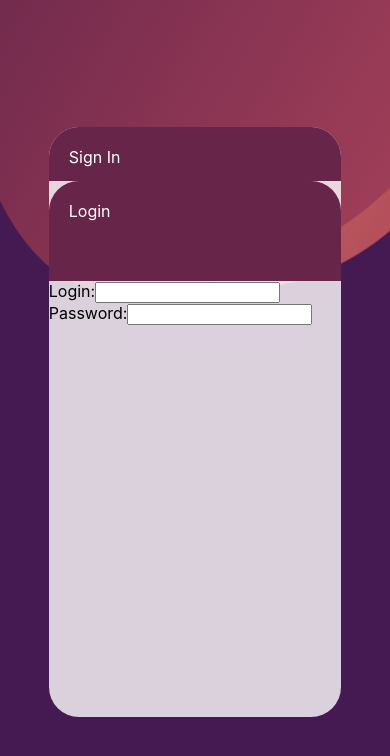
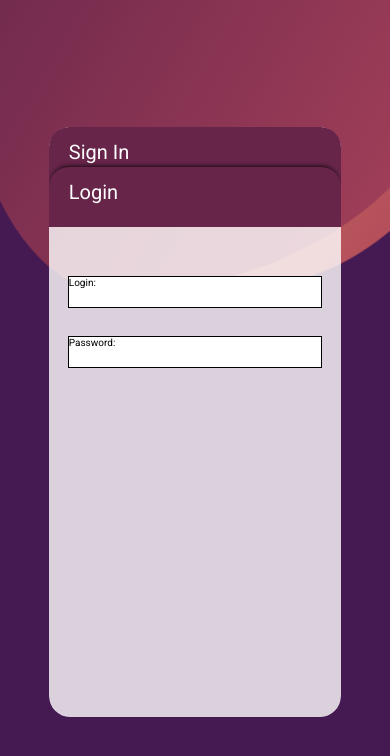
Before and after one commit to video-kid/signup-page, a React (Create React App) app: page / in a window 390 px wide. Shown: the top 756 px of the page. Built offline with nearby package versions, Linux system fonts and the light colour scheme.

Commit message:
add mobile styles and globals

```diff
--- a/public/index.html
+++ b/public/index.html
@@ -2,19 +2,38 @@
 <html lang="en">
   <head>
     <meta charset="utf-8" />
-    <link rel="icon" href="%PUBLIC_URL%/favicon.ico" />
-    <meta name="viewport" content="width=device-width, initial-scale=1" />
-    <meta name="theme-color" content="#000000" />
+    <link
+      rel="preconnect"
+      href="https://fonts.googleapis.com" />
+    <link
+      rel="preconnect"
+      href="https://fonts.gstatic.com"
+      crossorigin />
+    <link
+      href="https://fonts.googleapis.com/css2?family=Roboto:wght@400;700;900&display=swap"
+      rel="stylesheet" />
+    <link
+      rel="icon"
+      href="%PUBLIC_URL%/favicon.ico" />
+    <meta
+      name="viewport"
+      content="width=device-width, initial-scale=1" />
+    <meta
+      name="theme-color"
+      content="#000000" />
     <meta
       name="description"
-      content="Web site created using create-react-app"
-    />
-    <link rel="apple-touch-icon" href="%PUBLIC_URL%/logo192.png" />
+      content="Web site created using create-react-app" />
+    <link
+      rel="apple-touch-icon"
+      href="%PUBLIC_URL%/logo192.png" />
     <!--
       manifest.json provides metadata used when your web app is installed on a
       user's mobile device or desktop. See https://developers.google.com/web/fundamentals/web-app-manifest/
     -->
-    <link rel="manifest" href="%PUBLIC_URL%/manifest.json" />
+    <link
+      rel="manifest"
+      href="%PUBLIC_URL%/manifest.json" />
     <!--
       Notice the use of %PUBLIC_URL% in the tags above.
       It will be replaced with the URL of the `public` folder during the build.
--- a/src/index.css
+++ /dev/null
@@ -1,13 +0,0 @@
-body {
-  margin: 0;
-  font-family: -apple-system, BlinkMacSystemFont, 'Segoe UI', 'Roboto', 'Oxygen',
-    'Ubuntu', 'Cantarell', 'Fira Sans', 'Droid Sans', 'Helvetica Neue',
-    sans-serif;
-  -webkit-font-smoothing: antialiased;
-  -moz-osx-font-smoothing: grayscale;
-}
-
-code {
-  font-family: source-code-pro, Menlo, Monaco, Consolas, 'Courier New',
-    monospace;
-}
--- a/src/index.js
+++ b/src/index.js
@@ -1,6 +1,6 @@
 import React from 'react';
 import ReactDOM from 'react-dom/client';
-import './index.css';
+import './styles/App.module.scss';
 import App from './App';
 import reportWebVitals from './reportWebVitals';
 
--- a/src/pages/LoginPage/LoginPage.module.scss
+++ b/src/pages/LoginPage/LoginPage.module.scss
@@ -2,7 +2,7 @@
   overflow: hidden;
   height: 100vh;
   width: 100vw;
-  background-color: #451952;
+  background-color: var(--violet);
   position: relative;
   display: flex;
   align-items: center;
@@ -34,6 +34,8 @@
   height: 70vh;
   width: 75vw;
   position: relative;
+  overflow: hidden;
+  border-radius: 20px;
   @media (min-width: 864px) {
     height: 75vh;
     width: 40vw;
@@ -42,11 +44,11 @@
   &:before {
     content: '';
     display: block;
-    background-color: white;
+    background-color: var(--white);
     opacity: 0.8;
     position: absolute;
     inset: 0;
     z-index: -1;
-    border-radius: 30px;
+    border-radius: 21px;
   }
 }
--- a/src/pages/LoginPage/components/Blob/Blob.module.scss
+++ b/src/pages/LoginPage/components/Blob/Blob.module.scss
@@ -1,5 +1,9 @@
 .blob {
-  background-image: linear-gradient(120deg, #f39f5a 0%, #ae445a 100%);
+  background-image: linear-gradient(
+    120deg,
+    var(--orange) 0%,
+    var(--maroon) 100%
+  );
   border-radius: 42% 58% 70% 30% / 45% 45% 55% 55%;
   width: max(70%, 70vw, 60vh);
   height: max(60%, 60vw);
@@ -23,7 +27,11 @@
   border-radius: 42% 58% 70% 30% / 45% 45% 55% 55%;
   will-change: border-radius, transform, opacity;
   animation-delay: 200ms;
-  background-image: linear-gradient(120deg, #662549 0%, #ae445a 100%);
+  background-image: linear-gradient(
+    120deg,
+    var(--aubergine) 0%,
+    var(--maroon) 100%
+  );
 }
 
 .gooey:before {
--- /dev/null
+++ b/src/pages/LoginPage/modules/Form/Form.module.scss
@@ -0,0 +1,20 @@
+.form {
+  margin: 20px;
+}
+
+.field {
+  margin: 30px 0;
+  outline: 1px solid black;
+  height: 30px;
+  background-color: var(--white);
+  position: relative;
+  .label {
+    position: absolute;
+  }
+  .inputText {
+    width: 100%;
+    height: 100%;
+    border: 0;
+    font-size: 30px;
+  }
+}
--- a/src/pages/LoginPage/modules/Form/LoginForm.jsx
+++ b/src/pages/LoginPage/modules/Form/LoginForm.jsx
@@ -1,21 +1,35 @@
-import React from 'react';
+import styles from './Form.module.scss';
 
 const LoginForm = () => {
   return (
     <div>
-      <form>
-        <label for='username'>Login:</label>
+      <form className={styles.form}>
+        <div className={styles.field}>
+          <label
+            for='username'
+            className={styles.label}>
+            Login:
+          </label>
           <input
+            className={styles.inputText}
             type='text'
             id='username'
             name='username'
           />
-        <label for='password'>Password:</label>
+        </div>
+        <div className={styles.field}>
+          <label
+            for='password'
+            className={styles.label}>
+            Password:
+          </label>
           <input
+            className={styles.inputText}
             type='password'
             id='password'
             name='password'
           />
+        </div>
       </form>
     </div>
   );
--- a/src/pages/LoginPage/modules/Form/SigninForm.jsx
+++ b/src/pages/LoginPage/modules/Form/SigninForm.jsx
@@ -1,20 +1,34 @@
-import React from 'react';
+import styles from './Form.module.scss';
 
 const SigninForm = () => {
   return (
-    <form>
-      <label for='username'>Login:</label>
+    <form className={styles.form}>
+      <div className={styles.field}>
+        <label
+          for='username'
+          className={styles.label}>
+          Login:
+        </label>
         <input
+          className={styles.inputText}
           type='text'
           id='username'
           name='username'
         />
-      <label for='email'>Email:</label>
+      </div>
+      <div className={styles.field}>
+        <label
+          for='email'
+          className={styles.label}>
+          Email:
+        </label>
         <input
+          className={styles.inputText}
           type='email'
           id='email'
           name='email'
         />
+      </div>
     </form>
   );
 };
--- a/src/pages/LoginPage/modules/LoginPageTabs/LoginPageTabs.jsx
+++ b/src/pages/LoginPage/modules/LoginPageTabs/LoginPageTabs.jsx
@@ -9,30 +9,31 @@ const LoginPageTabs = ({ tabsConfig, selectedTabKey }) => {
     selectedTabKey ?? Object.keys(tabsConfig)[0]
   );
 
-  return currentTab ? (
-    <div className={styles.tabsWrapper}>
-      {Object.keys(tabsConfig).map((tabId, key) => (
-        <div
-          className={`${styles.tab} ${currentTab === tabId ? styles.open : ''}`}
-          ariaHidden={currentTab !== tabId}>
+  return currentTab
+    ? Object.keys(tabsConfig).map((tabId, key) => (
+        <>
           <TabButton
             key={key}
             onClick={() => setTab(tabId)}
             active={currentTab === tabId}
             data-testid={`tab_${tabId}`}
             label={tabsConfig[tabId].label}
-            className={styles.tabLabel}>
+            className={`${styles.tabLabel} ${
+              currentTab === tabId ? styles.open : ''
+            }`}>
             {tabsConfig[tabId].label}
           </TabButton>
           <TabPanel
             label={tabsConfig[tabId].label}
             content={tabsConfig[tabId].panelContent}
-            className={styles.tabPanel}
+            ariaHidden={currentTab !== tabId}
+            className={`${styles.tabPanel} ${
+              currentTab === tabId ? styles.open : ''
+            }`}
           />
-        </div>
-      ))}
-    </div>
-  ) : null;
+        </>
+      ))
+    : null;
 };
 
 export { LoginPageTabs };
--- a/src/pages/LoginPage/modules/LoginPageTabs/LoginPageTabs.module.scss
+++ b/src/pages/LoginPage/modules/LoginPageTabs/LoginPageTabs.module.scss
@@ -1,24 +1,24 @@
-.tabsWrapper {
-  display: flex;
-  flex-direction: column;
-  height: 100%;
-}
-
-.tab {
+.tabPanel {
   transition: height 0.5s ease-in;
-  height: 60px;
+  height: 0px;
   overflow: hidden;
-
   &.open {
-    height: 100%;
+    height: calc(100% - 60px - var(--login-page-tab) / 2);
   }
 }
 
 .tabLabel {
-  height: 60px;
-  padding: 20px;
+  height: var(--login-page-tab);
+  padding: calc((var(--login-page-tab) - 30px) / 2) 20px;
+  line-height: calc(var(--login-page-tab) / 3);
+  font-size: calc(var(--login-page-tab) / 3);
   color: #ffffff;
   background-color: #662549;
-  border-top-left-radius: 30px;
-  border-top-right-radius: 30px;
+  border-top-left-radius: 20px;
+  border-top-right-radius: 20px;
+  position: relative;
+  &:not(:first-child) {
+    transform: translateY(calc(var(--login-page-tab) / 3 * -1));
+    box-shadow: 0px -3px 4px -2px rgba(0, 0, 0, 0.75);
+  }
 }
--- /dev/null
+++ b/src/styles/App.module.scss
@@ -0,0 +1,25 @@
+:global(*) {
+  margin: 0;
+  padding: 0;
+  box-sizing: border-box;
+}
+
+:global(html) {
+  font-size: 10px;
+  font-family: 'Roboto', sans-serif;
+}
+
+:global(html) {
+  -webkit-font-smoothing: antialiased;
+  -moz-osx-font-smoothing: grayscale;
+}
+
+:global(:root) {
+  --white: #ffffff;
+  --black: #000000;
+  --orange: #f39f5a;
+  --maroon: #ae445a;
+  --aubergine: #662549;
+  --violet: #451952;
+  --login-page-tab: 60px;
+}
```
Lines whose indentation alone changed are shown as unchanged.
